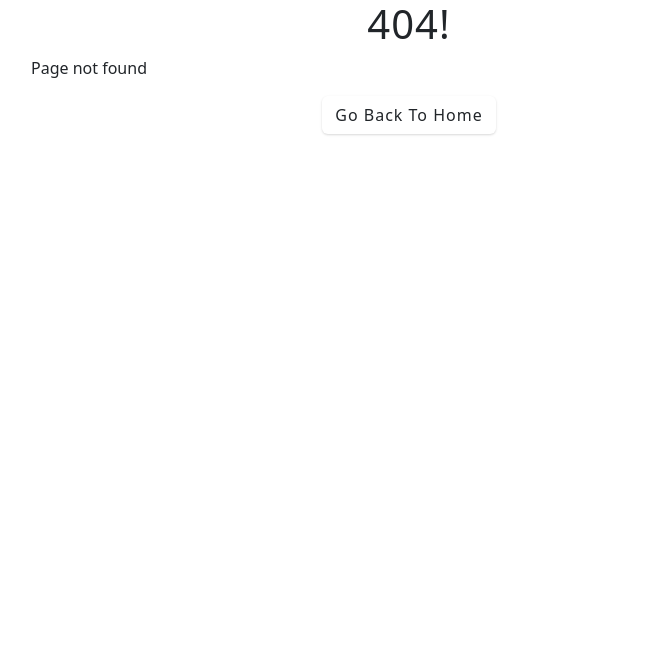
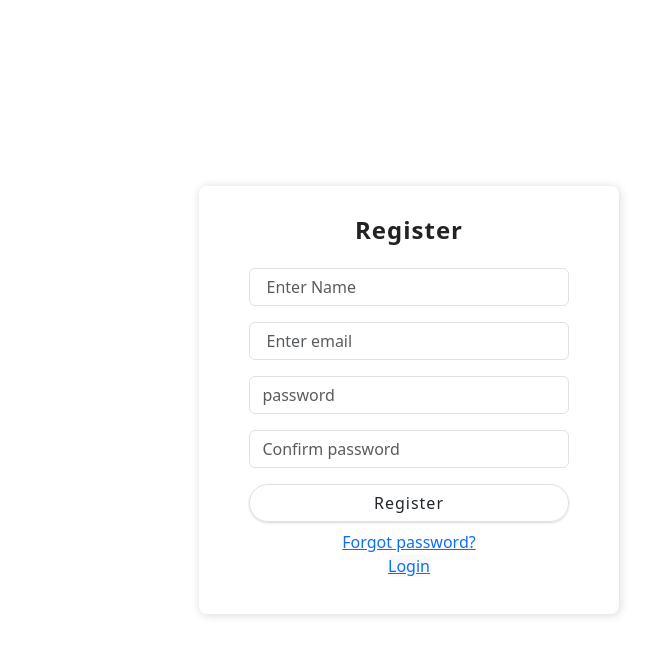
Before and after one commit to Albert-2024/Albert-Devasia-2024-miniproject, a React (Create React App) app in the folder client/: page /seller/register in a window 1280 px wide. Before the commit this address had no page. Shown: the top 656 px of the page, without its empty margins (231-884 px from the left). Built offline with nearby package versions, Linux system fonts and the light colour scheme.

Commit message:
routes for delivery , user and seller created

```diff
--- a/client/src/App.js
+++ b/client/src/App.js
@@ -6,15 +6,30 @@ import Login from './components/Auth/Seller/Login';
 import Home from './components/Home';
 import Register from './components/Auth/Seller/Register';
 import Error from './components/Auth/Error';
+import LoginU from './components/Auth/User/LoginU';
+import RegisterU from './components/Auth/User/RegisterU';
+import LoginD from './components/Auth/Delivery/LoginD';
+import RegisterD from './components/Auth/Delivery/RegisterD';
 
 function App() {
   return (
     <div className="App">
     <Router>
       <Routes>
-       <Route path='/' element={<Home />} />
-        <Route path="register" element={<Register />} />
-        <Route path='login' element={<Login />} />
+        <Route path='/' element={<Home />} />
+
+        {/* seller route */}
+            <Route path="seller/register" element={<Register />} />
+            <Route path='seller/login' element={<Login />} />
+
+        {/* Buyer route */}
+            <Route path="user/register" element={<RegisterU />} />
+            <Route path='user/login' element={<LoginU />} />
+
+        {/* Delivery route */}
+            <Route path="delivery/register" element={<RegisterD />} />
+            <Route path='delivery/login' element={<LoginD />} />
+
         <Route path ='*' element={<Error />} />
       </Routes>
     </Router>
--- a/client/src/components/Auth/Delivery/LoginD.jsx
+++ b/client/src/components/Auth/Delivery/LoginD.jsx
@@ -1,4 +1,5 @@
 import React,{useState} from 'react';
+import { Link } from 'react-router-dom';
 
 const LoginU = () => {
     const [value, setValues] = useState({
@@ -47,6 +48,7 @@ return (
             </div>
             <div className="d-grid gap-2 mt-3">
               <button type='submit' className='btn btn-default border w-100  rounded-5 text-decoration' onClick={handleSubmit}>Login</button>
+              <Link to="/delivery/register"> Don't have an Account? Register</Link>
             </div>
           </div>
          </form>
--- a/client/src/components/Auth/Delivery/RegisterD.jsx
+++ b/client/src/components/Auth/Delivery/RegisterD.jsx
@@ -55,7 +55,7 @@ const RegisterU = () => {
                 value={values.username}
                 className='form-control mt-1'
                 onChange={handleChange}
-              // (e) => setEmail(e.target.value)
+
               />
             </div>
             <div className="form-group mt-3">
@@ -95,7 +95,7 @@ const RegisterU = () => {
             </div>
             <p className="forgot-password text-right mt-2">
               <a href="#"> Forgot password?</a><br />
-              <Link to="/login" className=' w-100 bg-light rounded-2 text-decoration'>Login</Link>
+              <Link to="/delivery/login" className=' w-100 bg-light rounded-2 text-decoration'>Login</Link>
             </p>
           </div>
         </form>
--- a/client/src/components/Auth/Seller/Login.js
+++ b/client/src/components/Auth/Seller/Login.js
@@ -78,6 +78,7 @@ const Login = () => {
             </div>
             <div className="d-grid gap-2 mt-3">
               <button type='submit' className='btn btn-default border w-100  rounded-5 text-decoration' onClick={handleSubmit}>Login</button>
+              <Link to="/seller/register"> Don't have an Account? Register</Link>
             </div>
           </div>
          </form>
--- a/client/src/components/Auth/Seller/Register.js
+++ b/client/src/components/Auth/Seller/Register.js
@@ -24,7 +24,7 @@ const Register = () => {
   const handleRegister = (e) => {
     e.preventDefault();
     localStorage.setItem('values', JSON.stringify(values));
-    fetch('http://localhost:5000/add', {
+    fetch('http://localhost:5000/seller', {
       method: 'POST',
       headers: { 'content-type': 'application/json' },
       body: JSON.stringify({ "username": values.username, "email": values.email, "password": values.password })
@@ -38,7 +38,7 @@ const Register = () => {
           throw new Error('Network response is not ok')
         }
       }).then(data => {
-        navigate('/login')
+        navigate('/seller/login')
       })
       .catch(error => {
         console.log('fetch error:error')
@@ -105,7 +105,7 @@ const Register = () => {
             </div>
             <p className="forgot-password text-right mt-2">
               <a href="#"> Forgot password?</a><br />
-              <Link to="/login" className=' w-100 bg-light rounded-2 text-decoration'>Login</Link>
+              <Link to="/seller/login" className=' w-100 bg-light rounded-2 text-decoration'>Login</Link>
             </p>
           </div>
         </form>
--- a/client/src/components/Auth/User/LoginU.jsx
+++ b/client/src/components/Auth/User/LoginU.jsx
@@ -1,4 +1,5 @@
 import React,{useState} from 'react';
+import { Link } from 'react-router-dom';
 
 const LoginU = () => {
     const [value, setValues] = useState({
@@ -48,6 +49,7 @@ return (
             </div>
             <div className="d-grid gap-2 mt-3">
               <button type='submit' className='btn btn-default border w-100  rounded-5 text-decoration' onClick={handleSubmit}>Login</button>
+              <Link to="/user/register"> Don't have an Account? Register</Link>
             </div>
           </div>
          </form>
--- a/client/src/components/Auth/User/RegisterU.jsx
+++ b/client/src/components/Auth/User/RegisterU.jsx
@@ -1,9 +1,10 @@
-import React, {useState} from 'react';
+import React, { useState } from 'react';
 import { Link, useNavigate } from 'react-router-dom';
 
 
 const RegisterU = () => {
-    const navigate = useNavigate();
+
+  const navigate = useNavigate();
 
     const [values, setValues] = useState({
         username: '',
@@ -20,7 +21,7 @@ const RegisterU = () => {
     const handleRegister = (e) => {
         e.preventDefault();
         localStorage.setItem('values', JSON.stringify(values));
-        fetch('http://localhost:5000/add', {
+        fetch('http://localhost:5000/user', {
           method: 'POST',
           headers: { 'content-type': 'application/json' },
           body: JSON.stringify({ "username": values.username, "email": values.email, "password": values.password })
@@ -34,7 +35,7 @@ const RegisterU = () => {
               throw new Error('Network response is not ok')
             }
           }).then(data => {
-            navigate('/login')
+            navigate('/user/login')
           })
           .catch(error => {
             console.log('fetch error:error')
@@ -98,7 +99,7 @@ const RegisterU = () => {
             </div>
             <p className="forgot-password text-right mt-2">
               <a href="#"> Forgot password?</a><br />
-              <Link to="/login" className=' w-100 bg-light rounded-2 text-decoration'>Login</Link>
+              <Link to="/User/login" className=' w-100 bg-light rounded-2 text-decoration'>Login</Link>
             </p>
           </div>
         </form>
```
Also changed, not shown: 1 other file (tests, documents, lock files or other folders).
